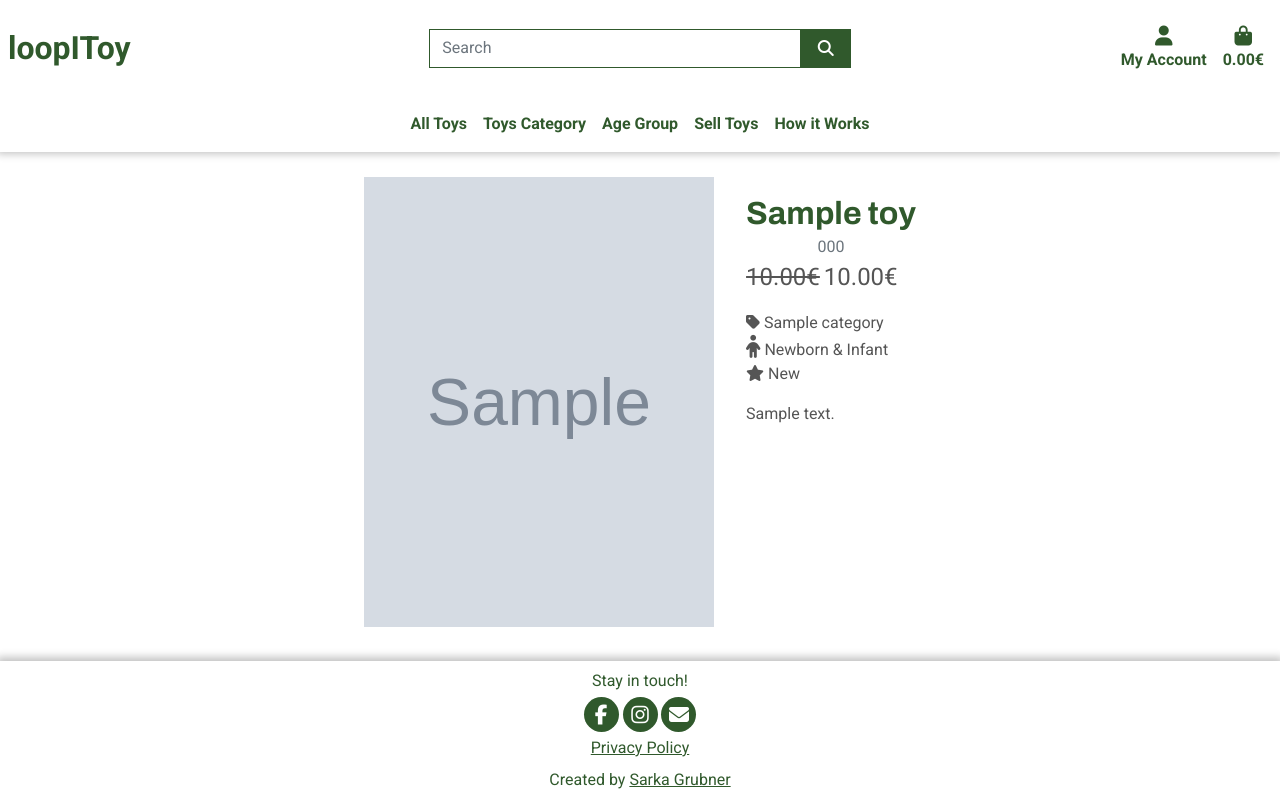
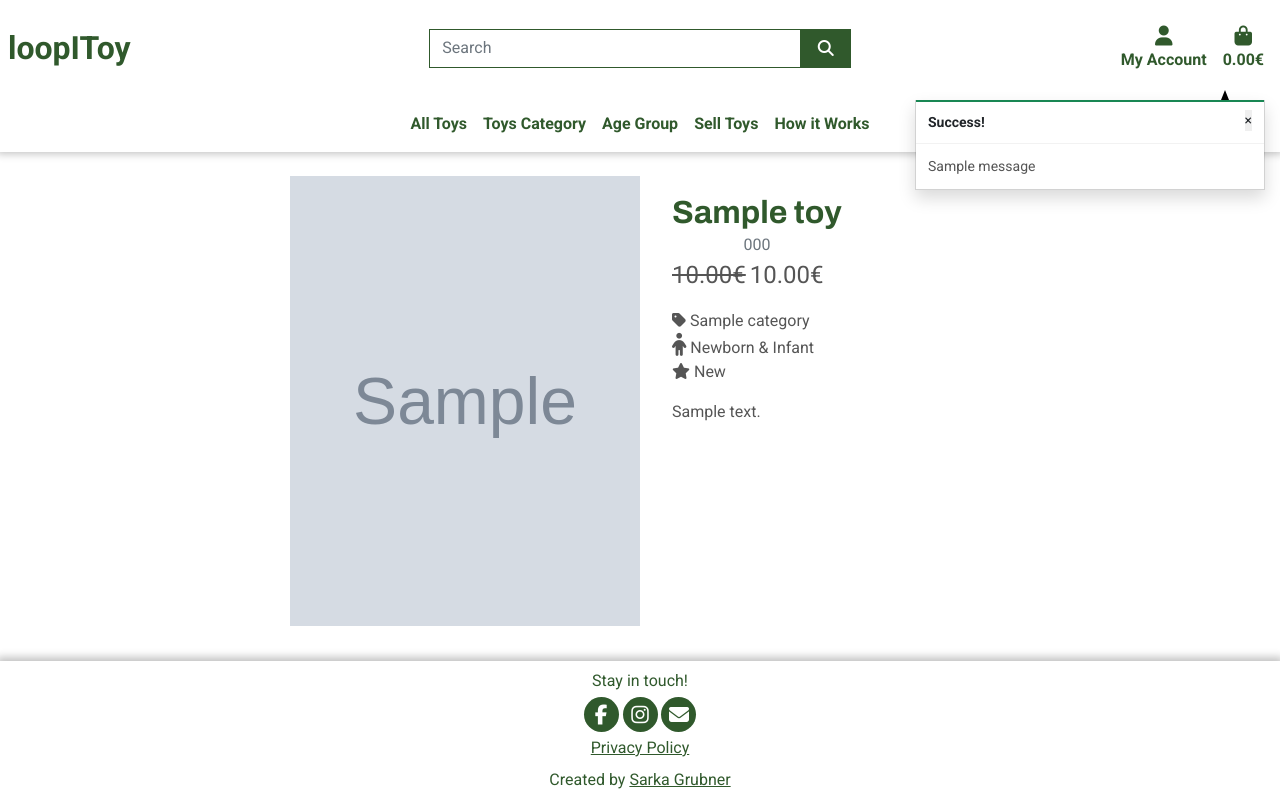
Before and after one commit to brodsa/loopitoy, a Django app: page /toys/detail/1/ in a window 1280 px wide. Run offline with Django 3.2, Linux system fonts and the light colour scheme; tables that the repository leaves empty hold one stand-in row (values such as "Sample post"); grey boxes marked "Sample" are stand-in pictures; one stand-in notice (Sample message) is shown; some libraries are stand-ins or nearby versions.

Commit message:
feat: setup toast to show message to users - setup level of messages - setup toast for error, info, success, warning - add styl to toast

```diff
--- a/bag/templates/bag/bag.html
+++ b/bag/templates/bag/bag.html
@@ -42,7 +42,7 @@
                                 <p class="my-0">{{ item.toy.price }}€</p>
                             </td>
                             <td>
-                                <!-- Add to Shopping and Back Shopping Buttons -->
+                                <!-- Remove Button -->
                                     <form class="form" action="{% url 'remove_from_bag' item.toy.id %}" method="POST">
                                         <div>
                                             {% csrf_token %}
--- a/bag/templates/bag/includes/toy_info.html
+++ b/bag/templates/bag/includes/toy_info.html
@@ -1,2 +1,2 @@
-<p class="my-0"><strong>{{ item.toy.name }}</strong></p>
+<p class="my-0"><strong><a class="copyright__link" href="{% url 'toy_detail' item.toy.id %}">{{ item.toy.name }}</a></strong></p>
 <p class="my-0 small text-muted">{{ item.toy.number }}</p>
--- a/bag/views.py
+++ b/bag/views.py
@@ -46,7 +46,7 @@ def remove_from_bag(request, item_id):
         toy_sold = Toys.objects.get(pk = int(item_id))
         toy_sold.status = 'eshop'
         toy_sold.save()
-        messages.success(request, f'Deleted {toy.name} to your bag')
+        messages.success(request, f'Deleted {toy.name} from your bag')
 
         request.session['bag'] = bag
         return redirect(redirect_url)
--- a/loopitoy/settings.py
+++ b/loopitoy/settings.py
@@ -116,6 +116,8 @@ TEMPLATES = [
     },
 ]
 
+MESSAGE_STORAGE = 'django.contrib.messages.storage.session.SessionStorage'
+
 AUTHENTICATION_BACKENDS = [
     # Needed to login by username in Django admin, regardless of `allauth`
     'django.contrib.auth.backends.ModelBackend',
--- a/static/css/base.css
+++ b/static/css/base.css
@@ -550,6 +550,7 @@ div.card-body{
     max-width: 300px;
     display: flex;
     flex-direction: column;
+    margin: auto;
 }
 
 .toy-detail__picture{
@@ -605,6 +606,36 @@ th.menu__item.th-right{
     flex-direction: column;
     gap: 15px
 }
+
+/* ++++++ Toasts +++++++++ */
+.message-container {
+    position: fixed;
+    top: 100px;
+    right: 15px;
+    z-index: 999999;
+    max-width: 200px;
+}
+
+.custom-toast {
+    overflow: visible;
+}
+
+.toast-capper {
+    height: 2px;
+}
+
+/* from CSS-tricks.com: https://css-tricks.com/snippets/css/css-triangle/ */
+.arrow-up {
+    width: 0;
+    height: 0;
+    border-left: 4px solid transparent;
+    border-right: 4px solid transparent;
+    border-bottom: 10px solid black;
+    position: absolute;
+    top: -10px;
+    right: 36px;
+}
+
 
 /* Checkout  */
 .checkout__content{
@@ -738,6 +769,11 @@ th.menu__item.th-right{
         flex-basis: 40%;
     }
 
+    /* ++++++ Toasts +++++++++ */
+    .message-container {
+        max-width: 350px;
+    }
+
 }
 
 @media screen and  (min-width: 950px){
--- a/templates/base.html
+++ b/templates/base.html
@@ -22,10 +22,12 @@
     <!-- Javascript files -->
     {% block postload_js %}
         <script src="https://cdnjs.cloudflare.com/ajax/libs/twitter-bootstrap/5.1.3/js/bootstrap.min.js"
-            integrity="sha512-OvBgP9A2JBgiRad/mM36mkzXSXaJE9BEIENnVEmeZdITvwT09xnxLtT4twkCa8m/loMbPHsvPl0T8lRGVBwjlQ==" crossorigin="anonymous" referrerpolicy="no-referrer">
-        </script>
-        <script src="https://code.jquery.com/jquery-3.6.0.min.js"
-            integrity="sha256-/xUj+3OJU5yExlq6GSYGSHk7tPXikynS7ogEvDej/m4=" crossorigin="anonymous"></script>
+            integrity="sha512-OvBgP9A2JBgiRad/mM36mkzXSXaJE9BEIENnVEmeZdITvwT09xnxLtT4twkCa8m/loMbPHsvPl0T8lRGVBwjlQ==" crossorigin="anonymous" referrerpolicy="no-referrer"></script>
+        <script src="https://code.jquery.com/jquery-3.6.0.min.js" integrity="sha256-/xUj+3OJU5yExlq6GSYGSHk7tPXikynS7ogEvDej/m4=" crossorigin="anonymous"></script>
+        <script src="https://cdn.jsdelivr.net/npm/jquery@3.5.1/dist/jquery.min.js" integrity="sha256-9/aliU8dGd2tb6OSsuzixeV4y/faTqgFtohetphbbj0=" crossorigin="anonymous"></script>
+        <script src="https://code.jquery.com/jquery-3.7.1.min.js" integrity="sha256-/JqT3SQfawRcv/BIHPThkBvs0OEvtFFmqPF/lYI/Cxo=" crossorigin="anonymous"></script>
+        <script src="https://cdn.jsdelivr.net/npm/bootstrap@4.6.2/dist/js/bootstrap.bundle.min.js" integrity="sha384-Fy6S3B9q64WdZWQUiU+q4/2Lc9npb8tCaSX9FK7E8HnRr0Jz8D6OP9dO5Vg3Q9ct" crossorigin="anonymous"></script>
+
     {% endblock %}
 
 </head>
@@ -37,19 +39,41 @@
 
     <!-- Messages -->
     {% if messages %}
-        <div class="message-container"></div>
+        <div class="message-container">
+            {% for message in messages %}
+                {% with message.level as level %}
+                    {% if level == 40 %}
+                        {% include 'includes/toasts/toast_error.html' %}
+                    {% elif level == 30 %}
+                        {% include 'includes/toasts/toast_warning.html' %}
+                    {% elif level == 25 %}
+                        {% include 'includes/toasts/toast_success.html' %}
+                    {% else %}
+                        {% include 'includes/toasts/toast_info.html' %}
+                    {% endif %}
+                {% endwith %}
+            {% endfor %}
+        </div>
     {% endif %}
+
 
     {% block page_header %}
     {% endblock %}
 
-    {% block content %}
-    {% endblock %}
-
+    <!-- Content -->
+    <main>
+        {% block content %}
+        {% endblock %}
+    </main>
 
     <!-- Footer -->
     {% include 'includes/footer.html' %}
 
+    {% block postloadjs %}
+    <script type="text/javascript">
+        $('.toast').toast('show');
+    </script>
+    {% endblock %}
 
     <!-- Link Javascripts -->
     {% block extra_js %}
@@ -57,5 +81,8 @@
         <script src="https://kit.fontawesome.com/d1e2136726.js" crossorigin="anonymous"></script>
         <!-- end: font-awesome script -->
     {% endblock %}
+
+
+
 </body>
 </html>
--- /dev/null
+++ b/templates/includes/toasts/toast_success.html
@@ -0,0 +1,14 @@
+<div class="toast custom-toast rounded-0 border-top-0" data-autohide="false">
+    <div class="arrow-up arrow-success"></div>
+    <div class="w-100 toast-capper bg-success"></div>
+    <div class="toast-header bg-white text-dark d-flex flex-row justify-content-between">
+        <div><strong class="mr-auto">Success!</strong></div>
+
+        <button type="button" class="ml-2 mb-1 close text-dark text-align-right" data-dismiss="toast" aria-label="Close">
+            <span aria-hidden="true">&times;</span>
+        </button>
+    </div>
+    <div class="toast-body bg-white">
+        {{ message }}
+    </div>
+</div>
--- a/toys/templates/toys/toy_detail.html
+++ b/toys/templates/toys/toy_detail.html
@@ -15,8 +15,8 @@
 
 {% block content %}
 
+<section id="toy">
 <div class="toy-detail">
-
     <div class="toy-container">
         <div class="toy-detail__header" >
             <!-- Book Image: Default Image has to be set manually due to cloudinary -->
@@ -78,4 +78,5 @@
         </div>
     </div>
 </div>
+</section>
 {% endblock %}
```
Also changed, not shown: templates/includes/toasts/toast_error.html (added, +13 -0 lines), templates/includes/toasts/toast_info.html (added, +13 -0 lines), templates/includes/toasts/toast_warning.html (added, +13 -0 lines), README.md, bag/urls.py (line endings or trailing spaces), 8 other files.
